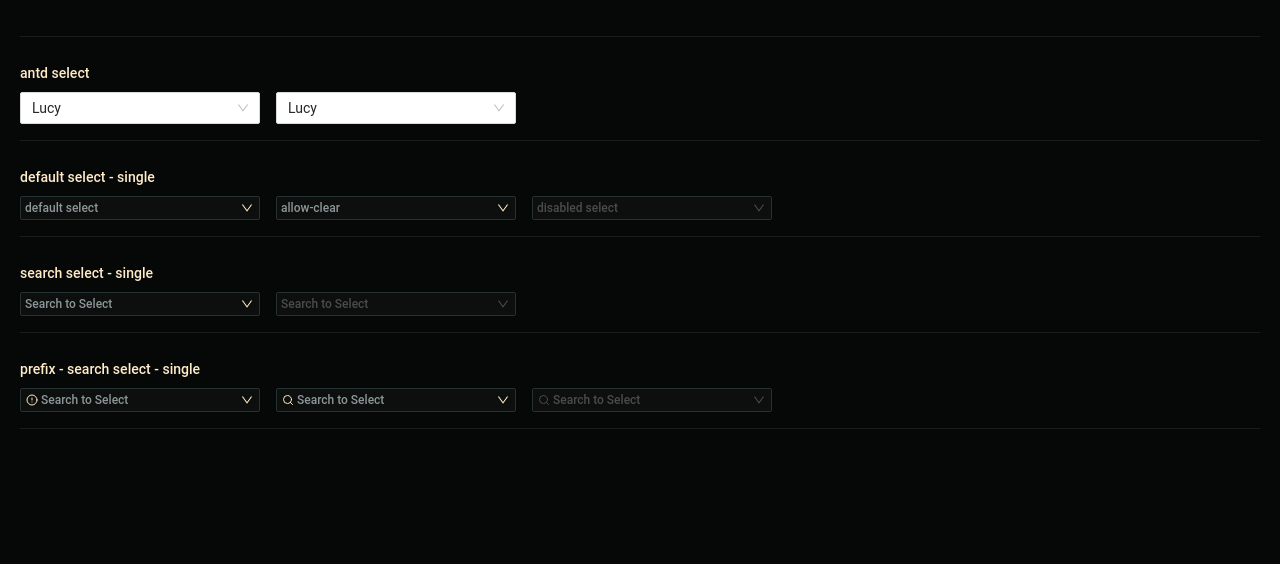
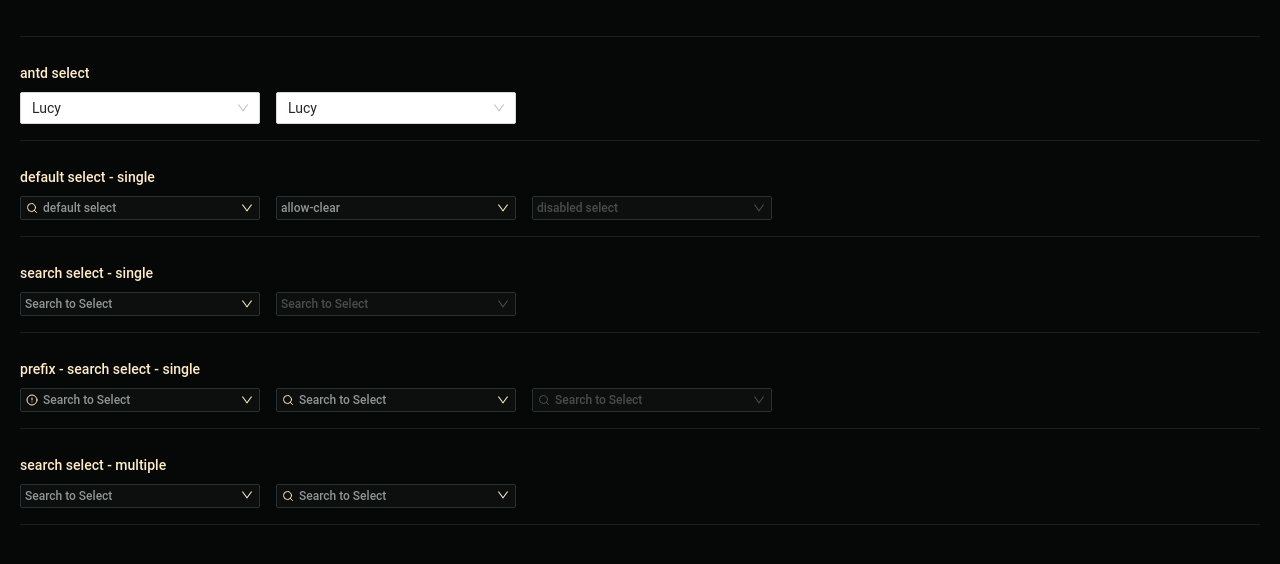
Before and after one commit to chenhui996/frc-ui-pro, a React (Create React App) app: page / in a window 1280 px wide. Shown: the top 564 px of the page. Built offline with nearby package versions, Linux system fonts and the light colour scheme.

Commit message:
refactor: select -> prefixIcon API

```diff
--- a/src/components/Select/_style.scss
+++ b/src/components/Select/_style.scss
@@ -1,3 +1,8 @@
+.frc-select-container {
+  display: inline-block;
+  vertical-align: top;
+}
+
 .frc-select.ant-select {
   @include input-number-style(
     // normal
@@ -5,7 +10,7 @@
     $select-color,
     $select-border,
     // hover
-    $select-background-hover,
+    $select-background,
     $select-color-hover,
     $select-border-hover,
     // focus
@@ -37,6 +42,7 @@
     line-height: $line-height-border;
     height: auto;
     background-color: transparent;
+    box-shadow: none !important;
   }
   .ant-select-arrow {
     color: $select-color;
@@ -44,8 +50,19 @@
   }
   .ant-select-clear {
     color: $words-normal;
-    right: 22px;
-    background: transparent;
+    right: 3px;
+    top: auto;
+    bottom: 3px;
+    background: $basic-btn;
+    display: flex;
+    justify-content: center;
+    align-items: center;
+    border-radius: 2px;
+    width: 16px;
+    height: 16px;
+    &:hover {
+      background: $btn-hover;
+    }
   }
   .ant-select-selection-item {
     font-weight: $select-font-weight;
@@ -58,12 +75,6 @@
       .ant-select-arrow {
         transform: rotate(0deg);
       }
-    }
-  }
-  // search select
-  &.ant-select-single {
-    .ant-select-selection-search {
-      left: 4px;
     }
   }
 }
@@ -100,31 +111,39 @@
 }
 
 // prefix select
-.frc-select-prefix {
+.frc-select.frc-select-prefix {
   position: relative;
   line-height: $line-height-base;
-  display: inline-block;
+  // icon
   .frc-select-prefix-wrapper {
-    position: absolute;
-    width: 22px;
-    height: 22px;
     z-index: 10;
     display: flex;
+    height: 22px;
+    width: 20px;
     justify-content: center;
     align-items: center;
+    cursor: default;
+    color: $words-normal;
+    position: absolute;
     left: 1px;
-    top: 0.5px;
-    color: $words-normal;
+    top: 0px;
   }
-  .ant-select-single .ant-select-selector {
-    .ant-select-selection-search {
-      left: 20px;
+  // single
+  &.ant-select-single {
+    .ant-select-selector {
+      padding-left: 22px;
+      .ant-select-selection-search {
+        left: 20px;
+      }
     }
-    .ant-select-selection-placeholder {
-      padding-left: 16px;
-    }
-    .ant-select-selection-item {
-      padding-left: 16px;
+  }
+  // multiple
+  &.ant-select-multiple {
+    .ant-select-selector {
+      padding-left: 22px;
+      .ant-select-selection-placeholder {
+        padding-left: 22px;
+      }
     }
   }
   &.frc-select-prefix-icon-disabled {
@@ -134,3 +153,48 @@
     }
   }
 }
+
+// multiple select
+.frc-select.ant-select.ant-select-multiple {
+  &:hover {
+    background-color: $select-background;
+  }
+  .ant-select-selection-search,
+  .ant-select-selector::after {
+    margin-top: 0;
+    margin-bottom: 0;
+    margin-inline-start: 0;
+  }
+  .ant-select-selection-search-mirror,
+  .ant-select-selection-search-input {
+    height: auto;
+    line-height: 1em;
+  }
+  .ant-select-selector {
+    .ant-select-selection-item {
+      padding-inline-end: 0;
+      line-height: 16px;
+      background-color: $part-plate;
+      .ant-select-selection-item-remove {
+        color: $words-normal;
+        width: 20px;
+        .anticon-close {
+          vertical-align: 0;
+          font-size: 8px;
+        }
+        &:hover {
+          background-color: $select-background-hover;
+        }
+      }
+    }
+  }
+  .ant-select-arrow {
+    right: 6px;
+    top: auto;
+    bottom: 6px;
+  }
+  .ant-select-selection-placeholder {
+    left: 0;
+    padding-left: 4px;
+  }
+}
--- a/src/components/Select/select.tsx
+++ b/src/components/Select/select.tsx
@@ -1,15 +1,35 @@
-import React, {FC, useState} from 'react'
+import React, {FC, useState, useEffect, useRef} from 'react'
 import classNames from 'classnames'
 import Select, {SelectProps} from 'antd/es/select'
-import {FiSearch} from 'react-icons/fi'
+import {FiSearch, FiX} from 'react-icons/fi'
+import ReactDOM from 'react-dom'
 
 export interface FRCSelectProps extends SelectProps {
   prefixIcon?: React.ReactNode
   extendSuffixIcon?: React.ReactNode
 }
 
+const addPrefixNode = (nodes: any, prefixIcon: React.ReactNode) => {
+  const addNode = document.createElement('div')
+  addNode.setAttribute('class', 'frc-select-prefix-wrapper')
+
+  // dom container insert
+  const currentDom = nodes.current
+  currentDom &&
+    currentDom
+      .querySelector('.frc-select')
+      .insertBefore(addNode, currentDom.querySelector('.ant-select-selector'))
+
+  // icon insert
+  ReactDOM.render(
+    prefixIcon as any,
+    currentDom.querySelector('.frc-select-prefix-wrapper'),
+  )
+}
+
 export const FRCSelect: FC<FRCSelectProps> = (props) => {
   const [openDropdown, setOpenDropdown] = useState(false)
+  const nodes = useRef(null)
   const {
     className,
     suffixIcon,
@@ -18,19 +38,32 @@ export const FRCSelect: FC<FRCSelectProps> = (props) => {
     prefixIcon,
     extendSuffixIcon,
     disabled,
+    dropdownClassName,
     onDropdownVisibleChange,
     ...restProps
   } = props
 
-  const classes = classNames('frc-select', className, {})
+  // add prefix node
+  useEffect(() => {
+    if (prefixIcon) {
+      addPrefixNode(nodes, prefixIcon)
+    }
+  }, [prefixIcon])
 
-  const classPrefixIcon = classNames('frc-select-prefix', '', {
+  const classes = classNames('frc-select', className, {
+    [`frc-select-prefix`]: prefixIcon,
     [`frc-select-prefix-icon-disabled`]: disabled,
+  })
+
+  const classesDropdown = classNames('frc-select', dropdownClassName, {
+    [`frc-select-prefix-dropdown`]: prefixIcon,
+    [`test-test`]: openDropdown,
   })
 
   const options = {
     className: classes,
     showSearch,
+    dropdownClassName: classesDropdown,
     suffixIcon:
       showSearch && openDropdown ? (
         extendSuffixIcon ? (
@@ -49,24 +82,21 @@ export const FRCSelect: FC<FRCSelectProps> = (props) => {
     ...restProps,
   }
 
-  if (!prefixIcon && prefixIcon != 0) {
-    return <Select {...options}>{children}</Select>
-  } else {
-    return (
-      <span className={classPrefixIcon}>
-        <span className="frc-select-prefix-wrapper">{prefixIcon}</span>
-        <Select {...options}>{children}</Select>
-      </span>
-    )
-  }
+  return (
+    <div ref={nodes} className="frc-select-container">
+      <Select {...options}>{children}</Select>
+    </div>
+  )
 }
 
 // normal
 FRCSelect.defaultProps = {
   disabled: false,
-  dropdownClassName: 'frc-select',
   listHeight: 200,
   showSearch: false,
+  showArrow: true,
+  clearIcon: <FiX />,
+  prefixIcon: null,
 }
 
 export default FRCSelect
--- a/src/pages/SelectPage.tsx
+++ b/src/pages/SelectPage.tsx
@@ -40,6 +40,8 @@ const SelectPage = () => {
         placeholder="default select"
         style={{marginRight: 16, width: 240}}
         extendSuffixIcon={<FiAlertCircle />}
+        prefixIcon={<FiSearch />}
+        dropdownClassName="asdasdsadasdas"
       >
         <Select.Option value="jack">Jack</Select.Option>
         <Select.Option value="lucy">Lucy</Select.Option>
@@ -117,7 +119,9 @@ const SelectPage = () => {
         prefixIcon={<FiAlertCircle />}
         extendSuffixIcon={<FiAlertCircle />}
       >
-        <Select.Option value="jack">Jack12312312312312312312312312</Select.Option>
+        <Select.Option value="jack">
+          Jack12312312312312312312312312
+        </Select.Option>
         <Select.Option value="lucy">Lucy</Select.Option>
         <Select.Option value="jack1">Jack1</Select.Option>
         <Select.Option value="lucy2">Lucy2</Select.Option>
@@ -154,6 +158,58 @@ const SelectPage = () => {
       </FRCSelect>
 
       <Divider style={{backgroundColor: '#1e1e1e', height: 1, marginTop: 16}} />
+
+      <h3>search select - multiple</h3>
+
+      <FRCSelect
+        mode="multiple"
+        placeholder="Search to Select"
+        style={{marginRight: 16, width: 240}}
+        allowClear
+        showSearch
+      >
+        <Select.Option value="jack">
+          Jack12312312312312312312312312
+        </Select.Option>
+        <Select.Option value="lucy">Lucy123</Select.Option>
+        <Select.Option value="jack1">Jack13241241234131</Select.Option>
+        <Select.Option value="lucy2">
+          Jack12312312312312312312312312
+        </Select.Option>
+        <Select.Option value="jack3">Jack3dasdas</Select.Option>
+        <Select.Option value="lucy4">Lucy4xzc</Select.Option>
+        <Select.Option value="jack5">Jack5</Select.Option>
+        <Select.Option value="lucy6">Lucy6zxqeq</Select.Option>
+        <Select.Option value="jack7">Jack7</Select.Option>
+        <Select.Option value="lucy8">Lucy82312</Select.Option>
+      </FRCSelect>
+
+      <FRCSelect
+        mode="multiple"
+        placeholder="Search to Select"
+        style={{marginRight: 16, width: 240}}
+        showArrow
+        allowClear
+        prefixIcon={<FiSearch />}
+        showSearch
+      >
+        <Select.Option value="jack">
+          Jack12312312312312312312312312
+        </Select.Option>
+        <Select.Option value="lucy">Lucy123</Select.Option>
+        <Select.Option value="jack1">Jack13241241234131</Select.Option>
+        <Select.Option value="lucy2">
+          Jack12312312312312312312312312
+        </Select.Option>
+        <Select.Option value="jack3">Jack3dasdas</Select.Option>
+        <Select.Option value="lucy4">Lucy4xzc</Select.Option>
+        <Select.Option value="jack5">Jack5</Select.Option>
+        <Select.Option value="lucy6">Lucy6zxqeq</Select.Option>
+        <Select.Option value="jack7">Jack7</Select.Option>
+        <Select.Option value="lucy8">Lucy82312</Select.Option>
+      </FRCSelect>
+
+      <Divider style={{backgroundColor: '#1e1e1e', height: 1, marginTop: 16}} />
     </>
   )
 }
```
Also changed, not shown: src/components/input/_style.scss (+11 -0 lines), public/search.svg (added).
